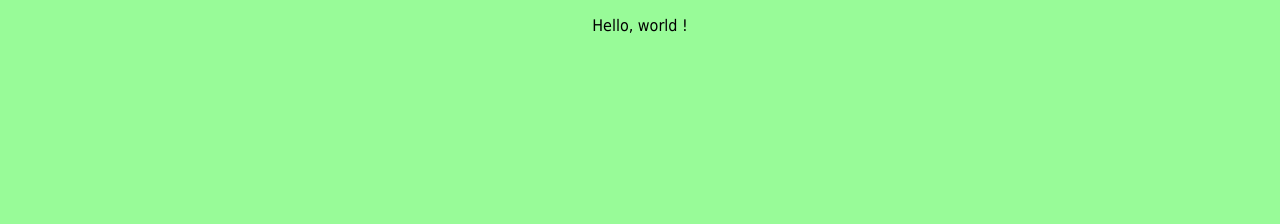
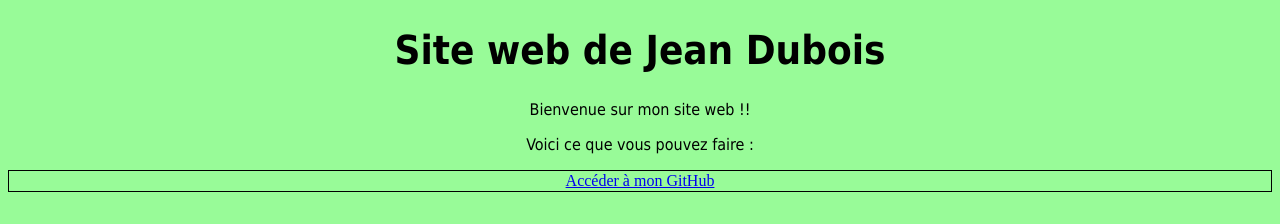
Before and after one commit to jd-develop/jd-develop.github.io, a plain HTML site: page index.html in a window 1280 px wide. Drawn offline with Linux system fonts and the light colour scheme.

Commit message:
amélioration du site

```diff
--- a/index.html
+++ b/index.html
@@ -8,6 +8,15 @@
 </head>
 
 <body>
-    <p>Hello, world !</p>
+    <h1>Site web de Jean Dubois</h1>
+    <p>Bienvenue sur mon site web !!</p>
+    <p>Voici ce que vous pouvez faire :</p>
+    <table>
+        <tr>
+            <td><a href="https://github.com/jd-develop/">Accéder à mon GitHub</a></td>
+        </tr>
+    </table>
+
 </body>
+
 </html>
--- a/styles.css
+++ b/styles.css
@@ -12,3 +12,15 @@ h1{
     font-family: tahoma;
     font-size: 40px;
 }
+
+table, tr, td{
+   border: 1px solid black;
+   border-collapse: collapse;
+   text-align: center;
+}
+
+table{
+   width: 100%;
+}
+
+tr:hover {background-color: lightgreen;};
```
